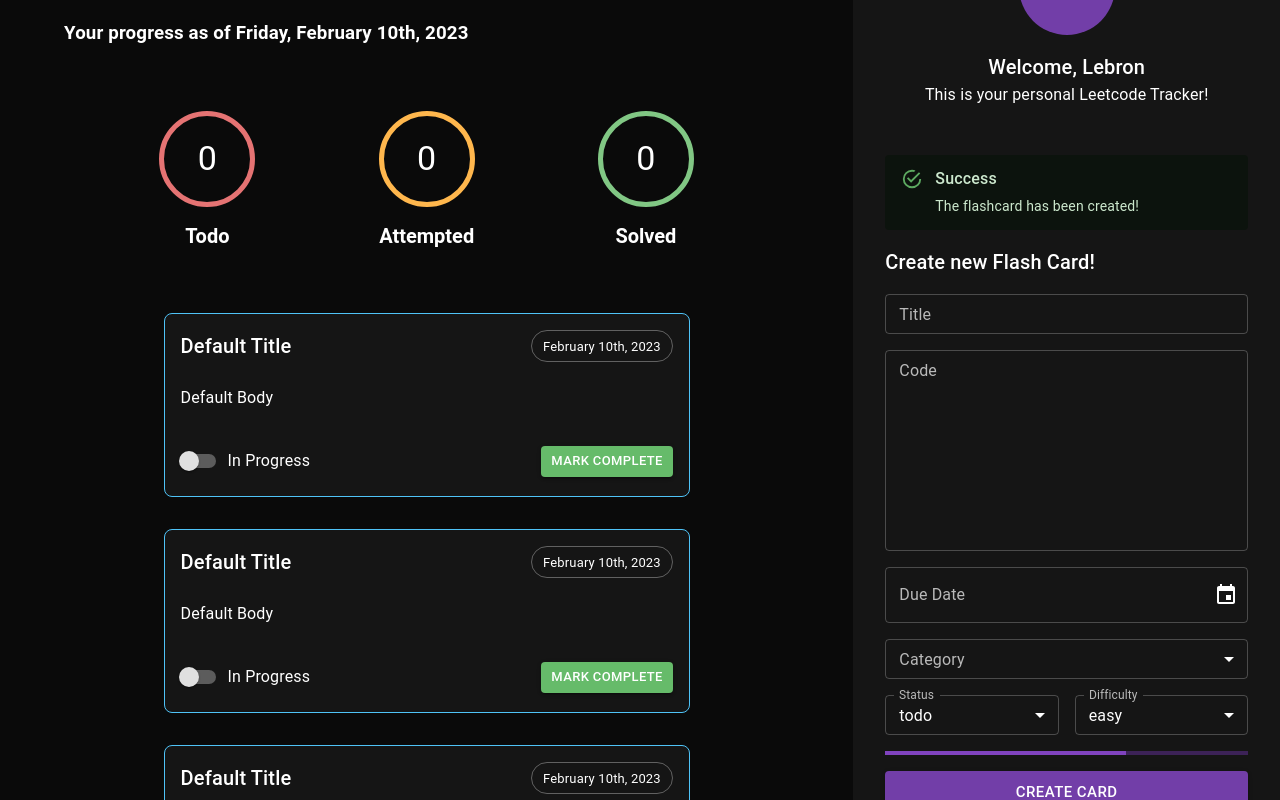
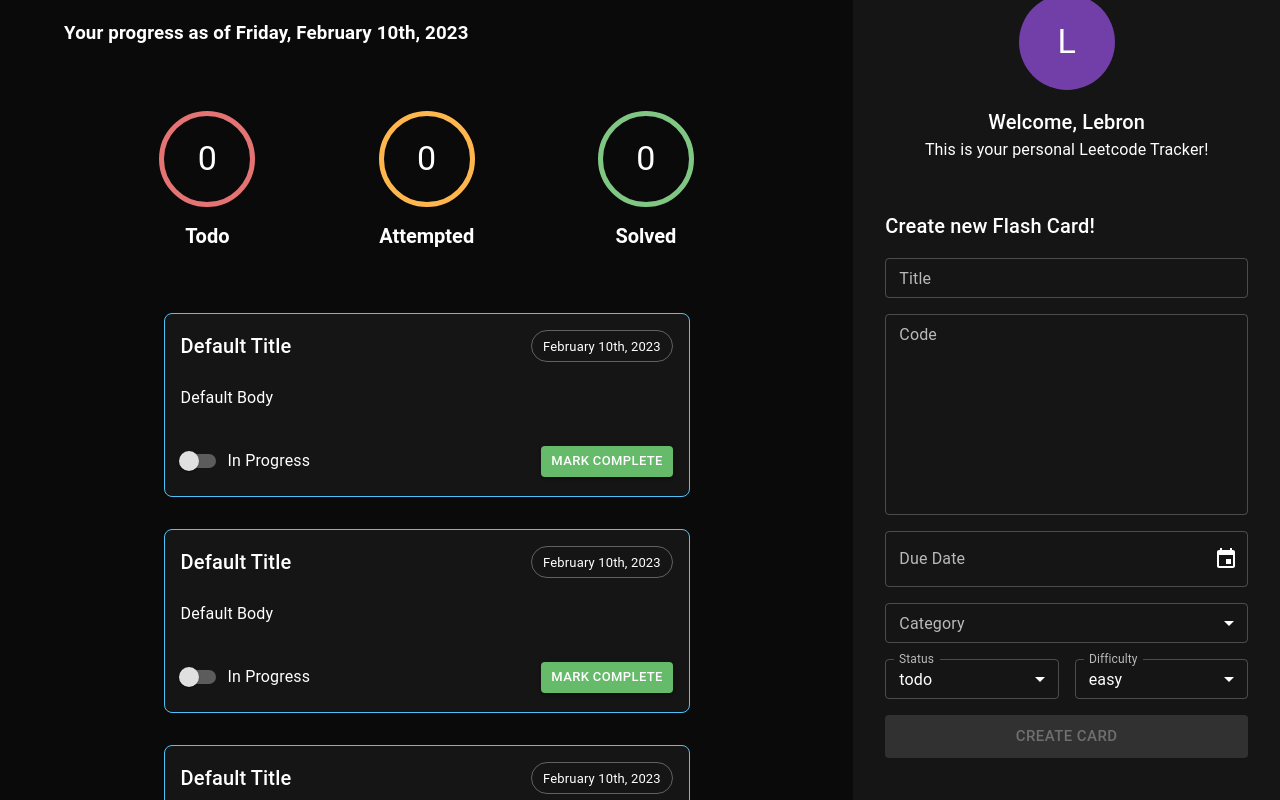
Before and after one commit to minugrammer0725/AlgoTrack, a React (Vite) app: page / in a window 1280 px wide. Shown: the top 800 px of the page. Built offline with nearby package versions, Linux system fonts and the light colour scheme.

Commit message:
conditionally render and disable components

```diff
--- a/src/components/forms/AddForm.tsx
+++ b/src/components/forms/AddForm.tsx
@@ -1,4 +1,4 @@
-import { FC, ReactElement, useState } from 'react';
+import { FC, ReactElement, useState, useEffect } from 'react';
 import {
   Box,
   Typography,
@@ -32,6 +32,7 @@ const AddForm: FC = (): ReactElement => {
   const [status, setStatus] = useState<string>(Status.todo);
   const [difficulty, setDifficulty] = useState<string>(Difficulty.easy);
   const [categories, setCategories] = useState<string[]>([]);
+  const [showSuccess, setShowSuccess] = useState<boolean>(false);
 
   const handleCategoryChange = (e: SelectChangeEvent<typeof categories>) => {
     const { target: { value } } = e;
@@ -61,29 +62,42 @@ const AddForm: FC = (): ReactElement => {
     )
   );
 
+  useEffect(() => {
+    if (createCardMutation.isSuccess) {
+      setShowSuccess(true);
+    }
+    const successTimeout = setTimeout(() => {
+      setShowSuccess(false);
+    }, 3000);
+    return () => {
+      clearTimeout(successTimeout);
+    }
+  }, [createCardMutation.isSuccess]);
+
+
 
   return (
     <Box display='flex' flexDirection={'column'} alignItems='flex-start'
       width={'100%'} px={4} my={6}>
-
+      {showSuccess &&
       <Alert
         severity='success'
         sx={{width: '100%', marginBottom: '16px'}} >
         <AlertTitle>Success</AlertTitle>
         The flashcard has been created!
-      </Alert>
+      </Alert>}
 
       <Typography mb={2} component='h2' variant='h6'>Create new Flash Card!</Typography>
 
       <Stack width='100%' spacing={2}>
         {/* Problem Title  */}
-        <AddTitleField onChange={(e)=>setTitle(e.target.value)}/>
+        <AddTitleField onChange={(e)=>setTitle(e.target.value)} disabled={createCardMutation.isLoading}/>
 
         {/* Code  */}
-        <AddCodeField onChange={(e)=>setCode(e.target.value)}/>
+        <AddCodeField onChange={(e)=>setCode(e.target.value)} disabled={createCardMutation.isLoading}/>
 
         {/* Due Date  */}
-        <AddDueDateField value={date} onChange={(date)=>setDate(date as Date)}/>
+        <AddDueDateField value={date} onChange={(date)=>setDate(date as Date)} disabled={createCardMutation.isLoading}/>
 
         {/* Category */}
 
@@ -91,7 +105,7 @@ const AddForm: FC = (): ReactElement => {
           items={Object.values(Category).map((category) => (
             {value: category, label: category}
           ))}
-          values={categories} onChange={handleCategoryChange}/>
+          values={categories} onChange={handleCategoryChange} disabled={createCardMutation.isLoading}/>
 
         <Stack direction='row' spacing={2} width='100%'>
           {/* Status */}
@@ -99,21 +113,18 @@ const AddForm: FC = (): ReactElement => {
             items={Object.values(Status).map((status) => (
               {value: status, label: status}
             ))}
-            value={status} onChange={(e)=>setStatus(e.target.value as string)} />
-          {/* Priority => Difficulty? */}
+            value={status} onChange={(e)=>setStatus(e.target.value as string)} disabled={createCardMutation.isLoading}/>
+          {/* Difficulty */}
           <AddSelectField label='Difficulty' name='difficulty'
             items={Object.values(Difficulty).map((diff) => (
               {value: diff, label: diff}
             ))}
-            value={difficulty} onChange={(e)=>setDifficulty(e.target.value as string)} />
+            value={difficulty} onChange={(e)=>setDifficulty(e.target.value as string)} disabled={createCardMutation.isLoading}/>
         </Stack>
-        <LinearProgress />
-        <Button onClick={handleFormSubmit} variant='contained' size='large' fullWidth>Create Card</Button>
+        {createCardMutation.isLoading && <LinearProgress />}
+        <Button disabled={!title||!code||!date||!status||!difficulty||!categories.length||createCardMutation.isLoading}
+          onClick={handleFormSubmit} variant='contained' size='large' fullWidth>Create Card</Button>
       </Stack>
-
-
-
-
     </Box>
   )
 }
```
